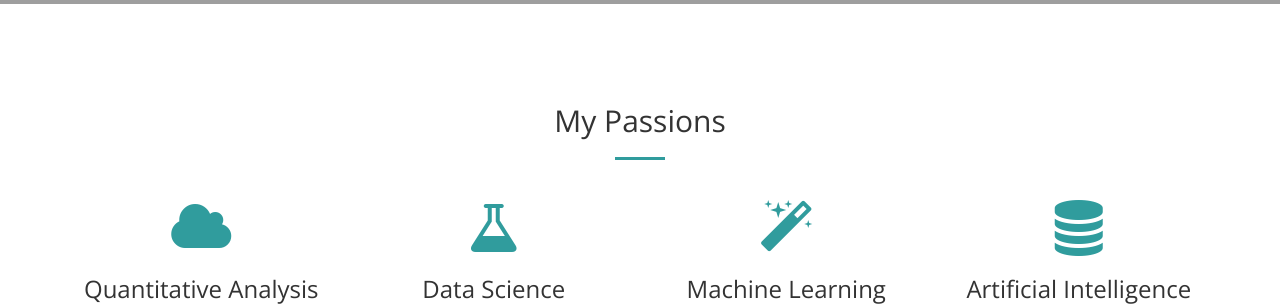
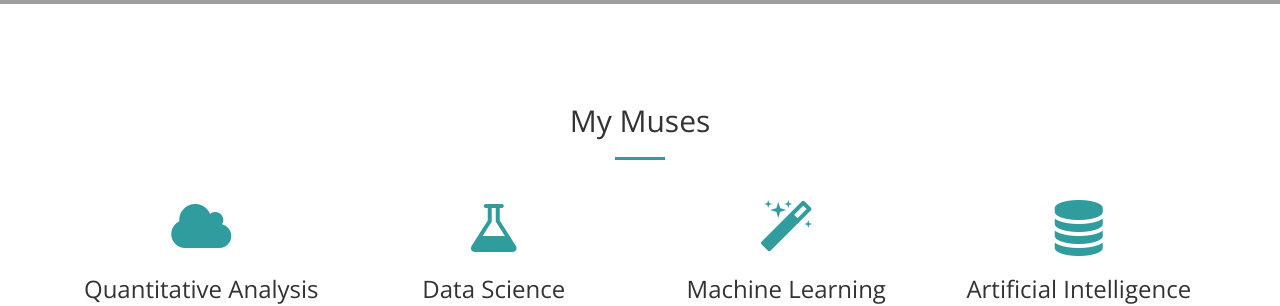
Before and after one commit to johnjdailey/johnjdailey.github.io, a Jekyll site: the page built from index.html, in a window 1280 px wide and 900 px high, scrolled down 736 px. Shown: the part 160-466 px from the top of the window. Built offline with Jekyll 4.4.1, drawn with Linux system fonts in a browser that asks for light colours; nearby versions of some CDN libraries; library files that are not in the unit come from our copies; grey boxes are pictures that could not be loaded.

Commit message:
Update skills.html

```diff
--- a/_includes/skills.html
+++ b/_includes/skills.html
@@ -2,7 +2,7 @@
   <div class="container">
     <div class="row">
       <div class="col-lg-12 text-center">
-        <h2 class="section-heading">My Passions</h2>
+        <h2 class="section-heading">My Muses</h2>
         <hr class="primary" />
       </div>
     </div>
```
